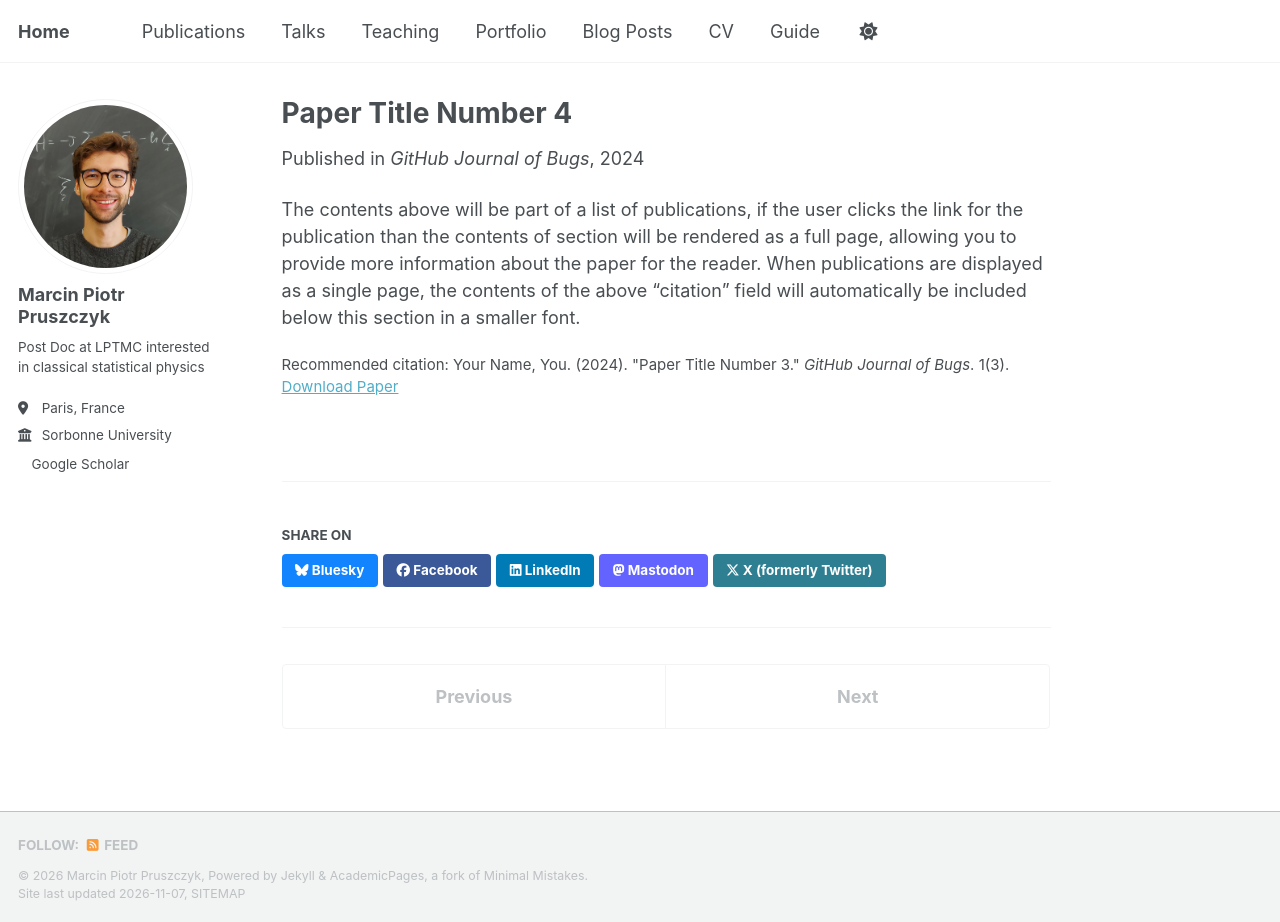
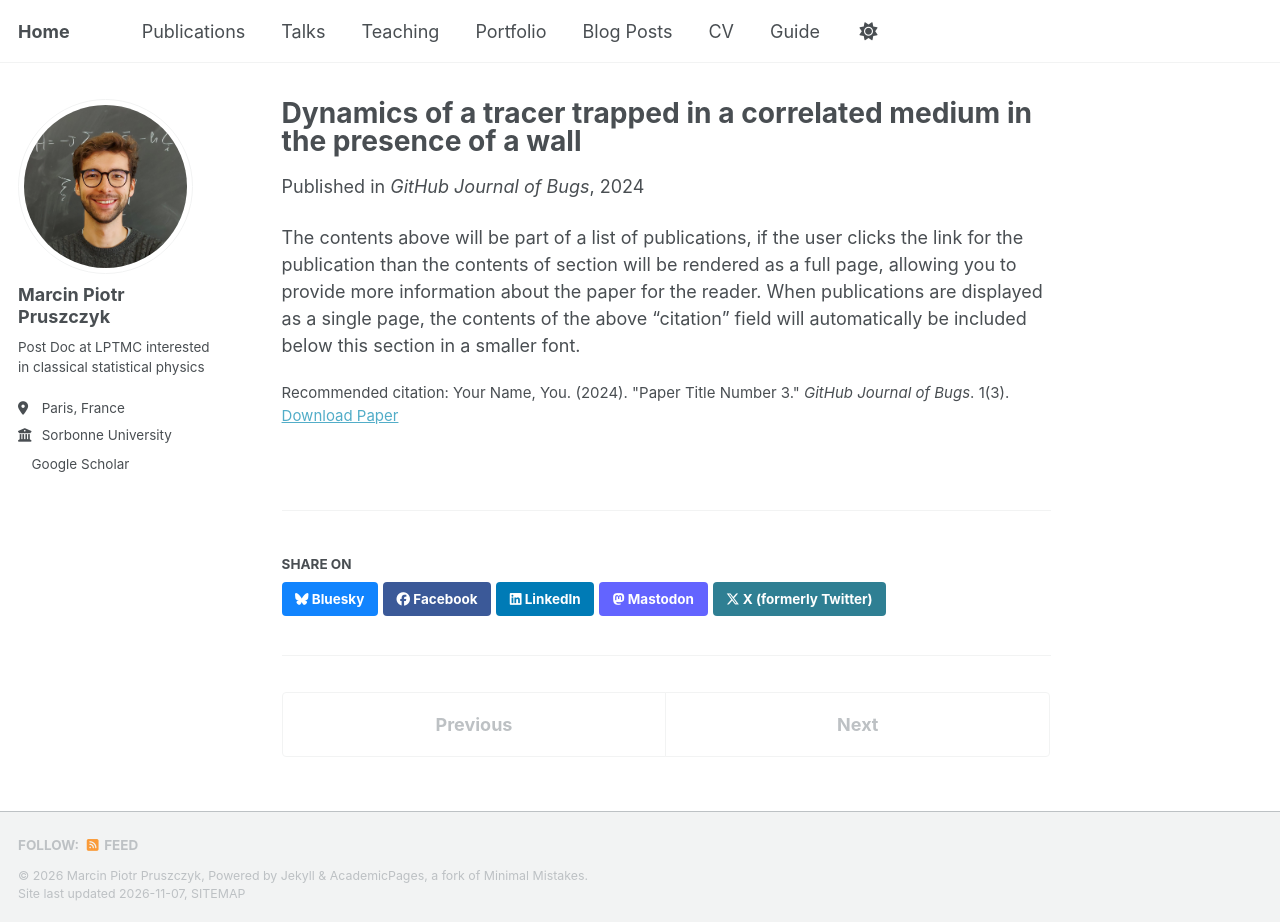
Before and after one commit to mpruszcz/mpruszcz.github.io, a Jekyll site: the page built from _publications/2024-02-17-paper-title-number-4.md, in a window 1280 px wide and 922 px high. Built offline with Jekyll 4.4.1, drawn with Linux system fonts in a browser that asks for light colours; a script bundle is joined from its source files by our own code; a style sheet for code colours, icons or effects is not loaded.

Commit message:
Update 2024-02-17-paper-title-number-4.md

```diff
--- a/_publications/2024-02-17-paper-title-number-4.md
+++ b/_publications/2024-02-17-paper-title-number-4.md
@@ -1,7 +1,7 @@
 ---
-title: "Paper Title Number 4"
+title: "Dynamics of a tracer trapped in a correlated medium in the presence of a wall"
 collection: publications
-category: conferences
+category: manuscripts
 permalink: /publication/2024-02-17-paper-title-number-4
 excerpt: 'This paper is about fixing template issue #693.'
 date: 2024-02-17
```
